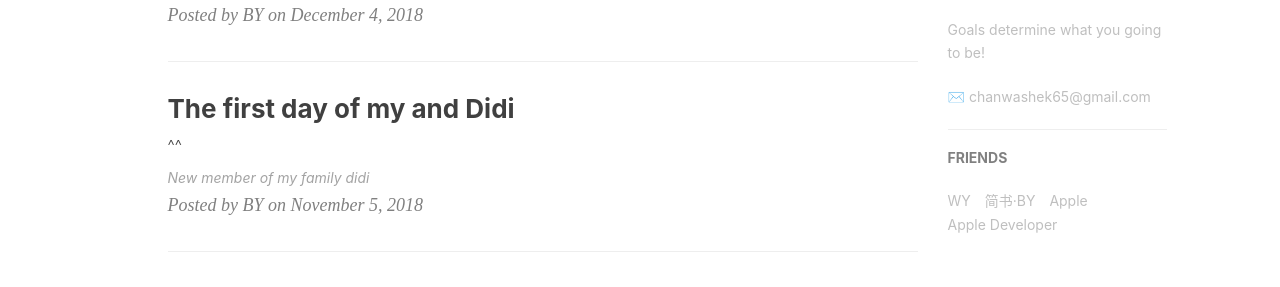
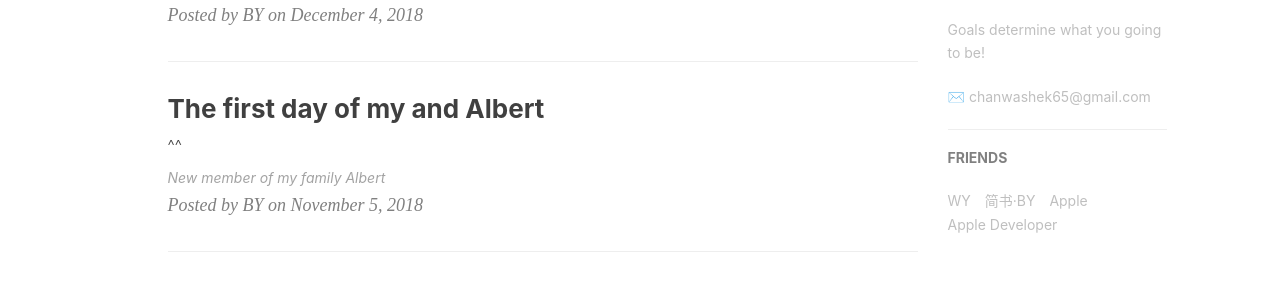
Before and after one commit to chanwashek65/chanwashek65.github.io, a Jekyll site: the page built from index.html, in a window 1280 px wide. Shown: the part 780-1067 px from the top of the page. Built offline with Jekyll 4.4.1, drawn with Linux system fonts in a browser that asks for light colours; nearby versions of some CDN libraries; the list of posts is cut into pages by our own code; comment, search, counter and statistics services are not loaded.

Commit message:
Update 2018-11-05-welcometomylife.md

```diff
--- a/_posts/2018-11-05-welcometomylife.md
+++ b/_posts/2018-11-05-welcometomylife.md
@@ -1,18 +1,18 @@
 ---
 layout:     post
-title:      The first day of my and Didi
+title:      The first day of my and Albert
 subtitle:   ^^
 date:       2018-11-05
 author:     BY
 header-img: img/post-bg-2015.jpg
 catalog: true
 tags:
-    - didi
+    - Albert
     - life
 ---
 
 ## New member of my family
 
-	didi
+	Albert
 
 ![](https://ss2.meipian.me/users/10097633/84de3ec51f3d4aa88ac52d896d0fb646.jpg)
```
